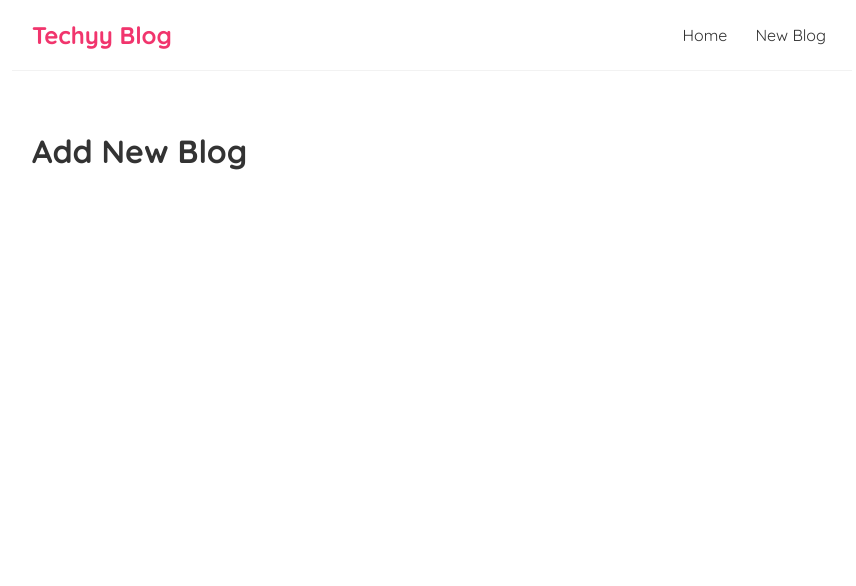
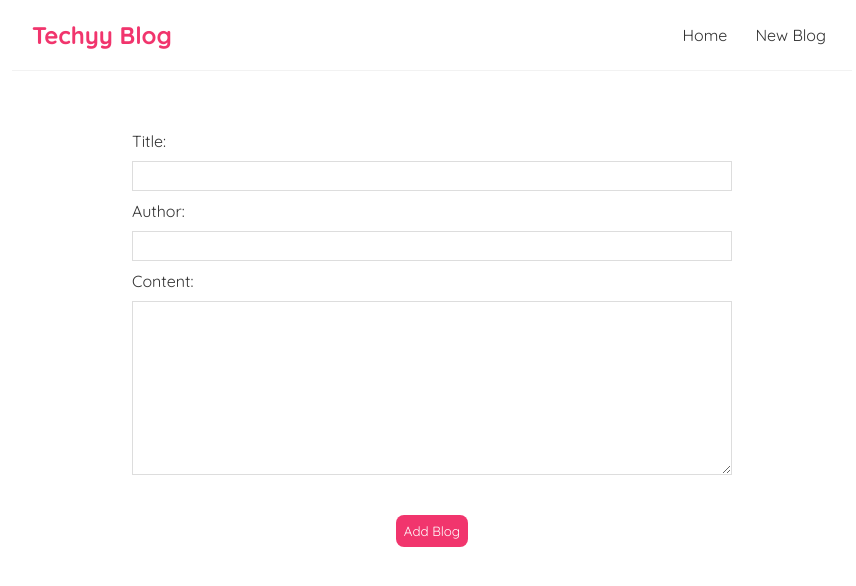
Before and after one commit to visshnnu-tejaa-98/blog-using-react, a React (Create React App) app: page /create in a window 1280 px wide. Shown: the top 586 px of the page, without its empty margins (208-1064 px from the left). Built offline with nearby package versions, Linux system fonts and the light colour scheme.

Commit message:
added form validation

```diff
--- a/src/components/CreateBlog.js
+++ b/src/components/CreateBlog.js
@@ -1,7 +1,24 @@
+import { useState } from 'react';
 const CreateBlog = () => {
+	const [title, setTitle] = useState('');
+	const [body, setBody] = useState('');
+	const [author, setAuthor] = useState('');
 	return (
 		<div className='create'>
-			<h1>Add New Blog</h1>
+			<form action=''>
+				<label>Title:</label>
+				<input type='text' required value={title} onChange={(e) => setTitle(e.target.value)} />
+				<label>Author:</label>
+				<input type='text' required value={author} onChange={(e) => setAuthor(e.target.value)} />
+				<label>Content:</label>
+				<textarea
+					rows='10'
+					required
+					value={body}
+					onChange={(e) => setBody(e.target.value)}
+				></textarea>
+				<button>Add Blog</button>
+			</form>
 		</div>
 	);
 };
--- a/src/index.css
+++ b/src/index.css
@@ -69,3 +69,38 @@
 	line-height: 1.5;
 	letter-spacing: 0.5px;
 }
+
+/* create new blog form */
+.create {
+	max-width: 600px;
+	margin: 0 auto;
+	text-align: center;
+}
+.create label {
+	text-align: left;
+	display: block;
+}
+.create h2 {
+	font-size: 20px;
+	color: #f1356d;
+	margin-bottom: 30px;
+}
+.create input,
+.create textarea,
+.create select {
+	width: 100%;
+	padding: 6px 10px;
+	margin: 10px 0;
+	border: 1px solid #ddd;
+	box-sizing: border-box;
+	display: block;
+}
+.create button {
+	margin-top: 5%;
+	background: #f1356d;
+	color: #fff;
+	border: 0;
+	padding: 8px;
+	border-radius: 8px;
+	cursor: pointer;
+}
```
Also changed, not shown: 1 other file (tests, documents, lock files or other folders).
